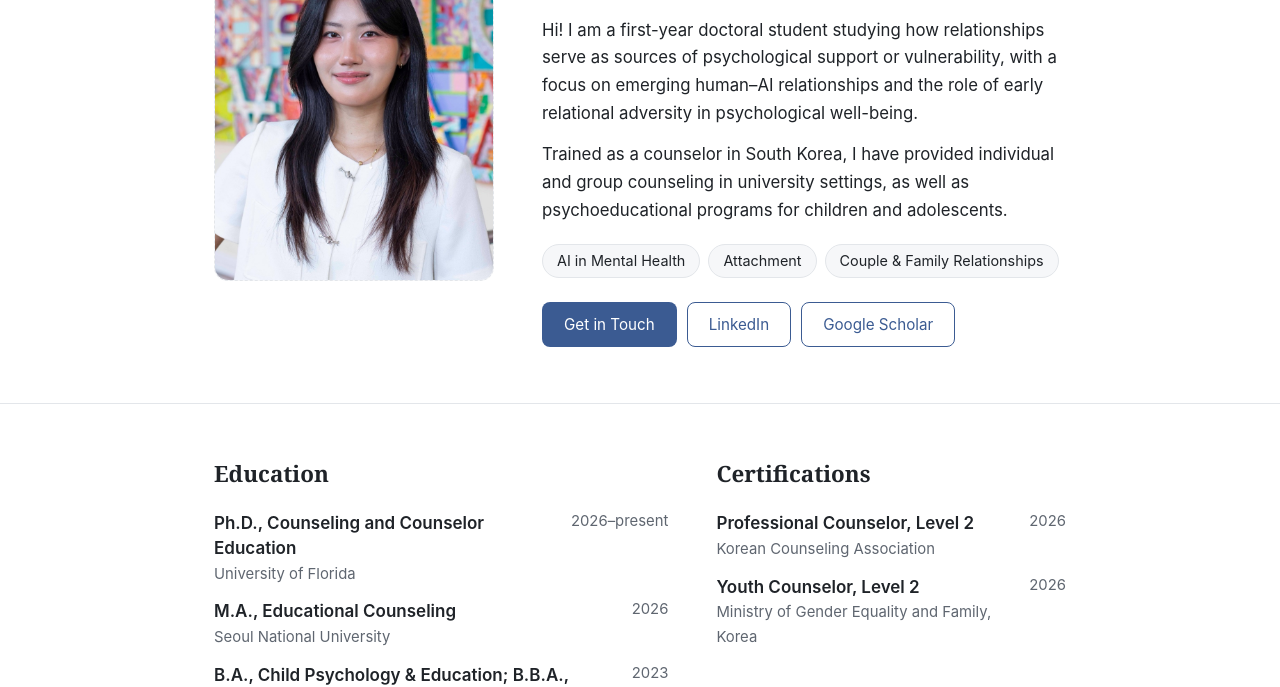
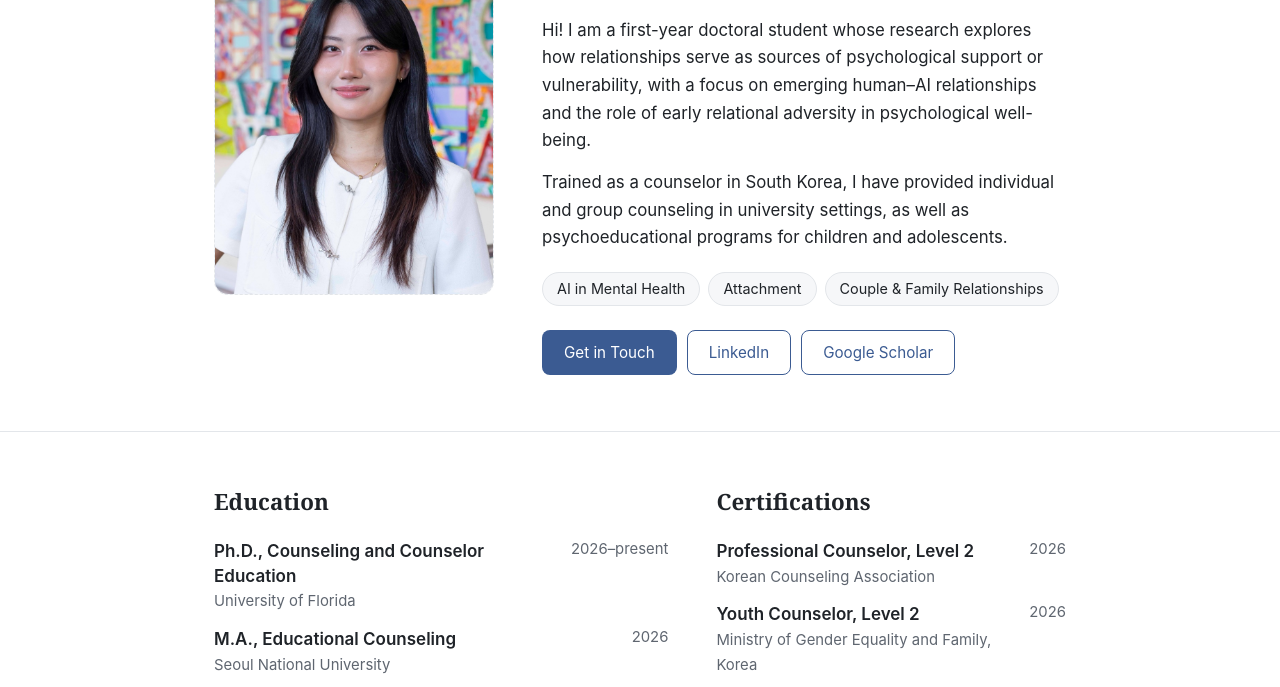
Before and after one commit to YoonJooSong/yoonjoosong.github.io, a plain HTML site: page index.html in a window 1280 px wide. Shown: the part 263-950 px from the top of the page. Drawn offline with Linux system fonts and the light colour scheme.

Commit message:
Intro: 'whose research explores' instead of 'studying'
Co-Authored-By: Claude Opus 5.5 <noreply@anthropic.com>

```diff
--- a/index.html
+++ b/index.html
@@ -33,7 +33,7 @@
       <div class="hero-text">
         <h1>YoonJoo Song</h1>
         <p class="role">Doctoral Student in Counseling and Counselor Education<br>University of Florida</p>
-        <p class="statement">Hi! I am a first-year doctoral student studying how relationships serve as sources of psychological support or vulnerability, with a focus on emerging human–AI relationships and the role of early relational adversity in psychological well-being.</p>
+        <p class="statement">Hi! I am a first-year doctoral student whose research explores how relationships serve as sources of psychological support or vulnerability, with a focus on emerging human–AI relationships and the role of early relational adversity in psychological well-being.</p>
         <p class="statement">Trained as a counselor in South Korea, I have provided individual and group counseling in university settings, as well as psychoeducational programs for children and adolescents.</p>
         <div class="tags">
           <span class="tag">AI in Mental Health</span>
```
